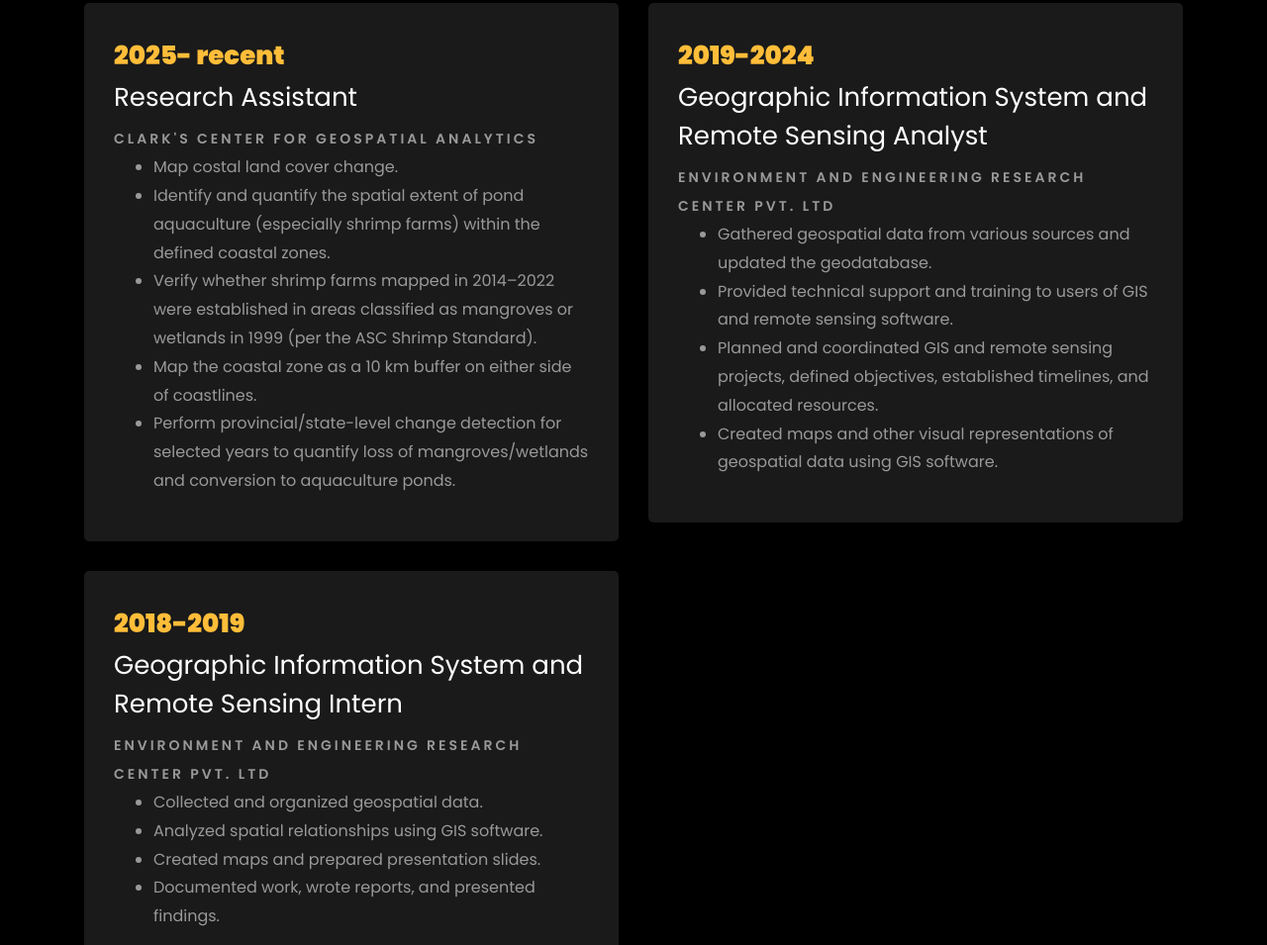
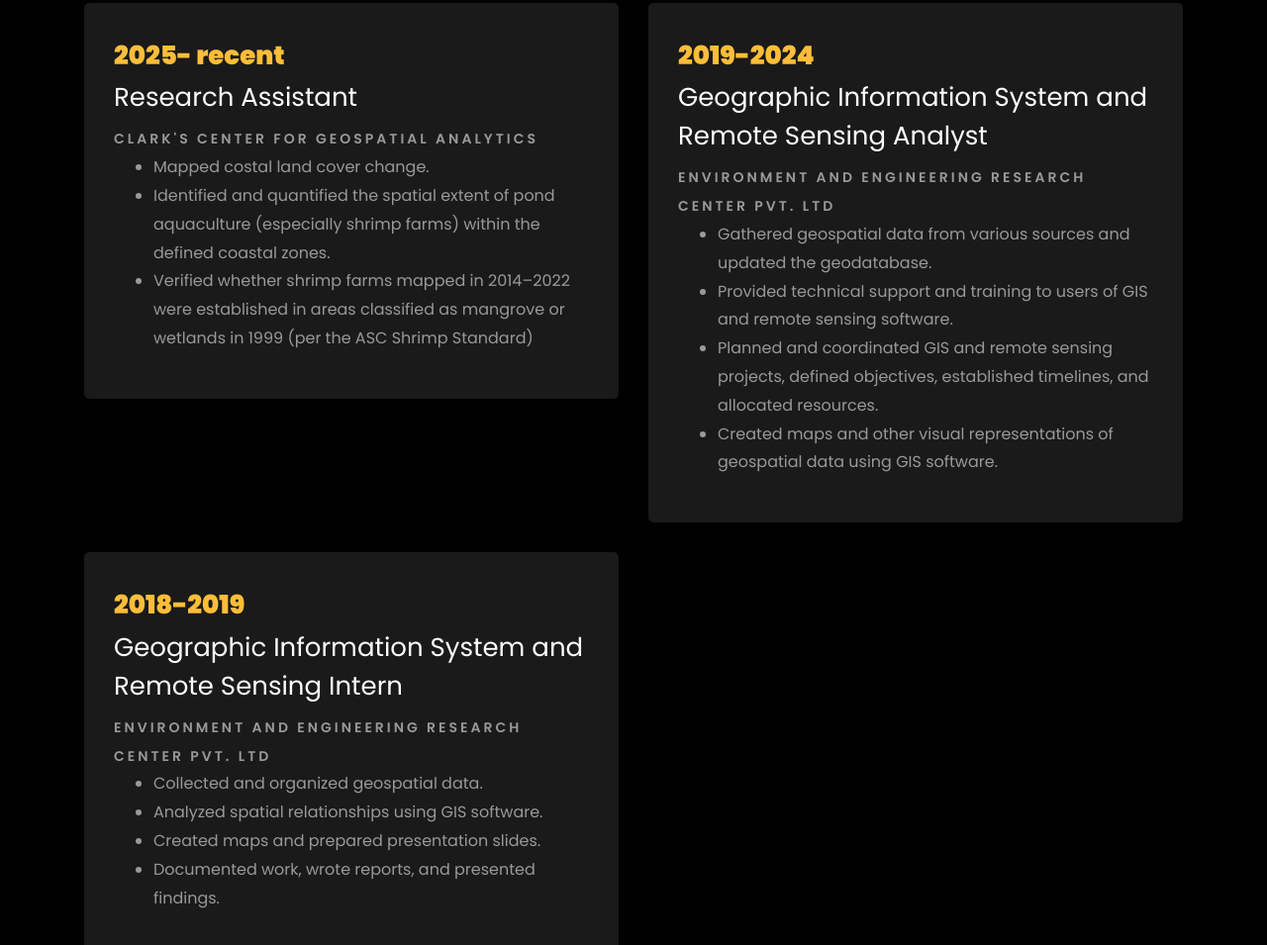
Before and after one commit to AnnShrestha/E-Portfolio, a plain HTML site: page index.html in a window 1280 px wide. Shown: the part 2247-3202 px from the top of the page at 99% size. Drawn offline with Linux system fonts and the light colour scheme; animation ran at ten frames a second; files whose address does not match are found by name.

Commit message:
commit on feb

```diff
--- a/index.html
+++ b/index.html
@@ -320,11 +320,9 @@
 					<span class="position">Clark's Center for Geospatial Analytics</span>
 					<!-- <p class="mt-4">Merkle, a leading CXM and media company with over 10K+ professionals globally. It's a part of Dentsu International.  -->
 						<ul>
-							<li>Map costal land cover change. </li>
-							<li>Identify and quantify the spatial extent of pond aquaculture (especially shrimp farms) within the defined coastal zones. </li>
-							<li>Verify whether shrimp farms mapped in 2014–2022 were established in areas classified as mangroves or wetlands in 1999 (per the ASC Shrimp Standard). </li>
-							<li>Map the coastal zone as a 10 km buffer on either side of coastlines.</li>
-							<li>Perform provincial/state-level change detection for selected years to quantify loss of mangroves/wetlands and conversion to aquaculture ponds. </li>
+							<li>Mapped costal land cover change.</li>
+							<li>Identified and quantified the spatial extent of pond aquaculture (especially shrimp farms) within the defined coastal zones. </li>
+							<li>Verified whether shrimp farms mapped in 2014–2022 were established in areas classified as mangrove or wetlands in 1999 (per the ASC Shrimp Standard) </li>
 						</ul>
 					</div>
 
```
